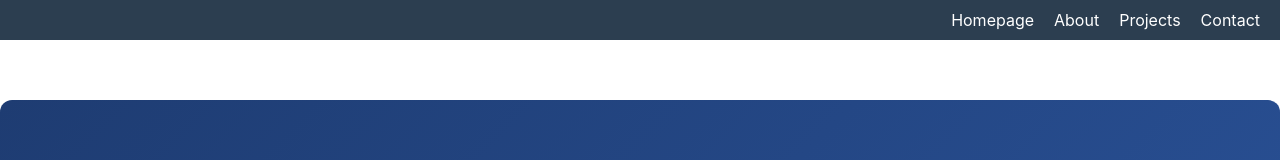
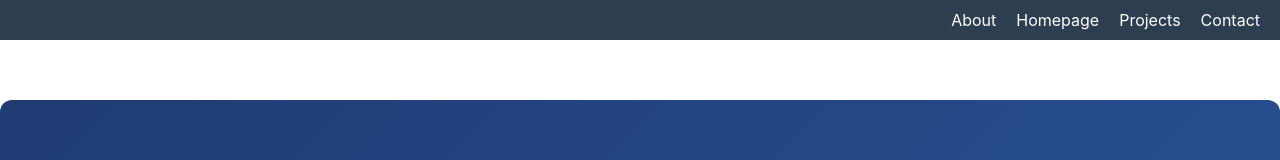
Before and after one commit to KhalidAlao/updated-portfolio, a React (Create React App) app: page / in a window 1280 px wide. Shown: the top 160 px of the page. Built offline with nearby package versions, Linux system fonts and the light colour scheme.

Commit message:
Update Header.js

```diff
--- a/src/Components/Header/Header.js
+++ b/src/Components/Header/Header.js
@@ -6,8 +6,8 @@ const Header = () => {
   return (
     <header className={styles.header}>
       <nav className={styles.nav}>
+      <Link to="/about">About</Link>
         <Link to="/">Homepage</Link>
-        <Link to="/about">About</Link>
         <Link to="/projects">Projects</Link>
         <Link to="/contact">Contact</Link>
       </nav>
```
